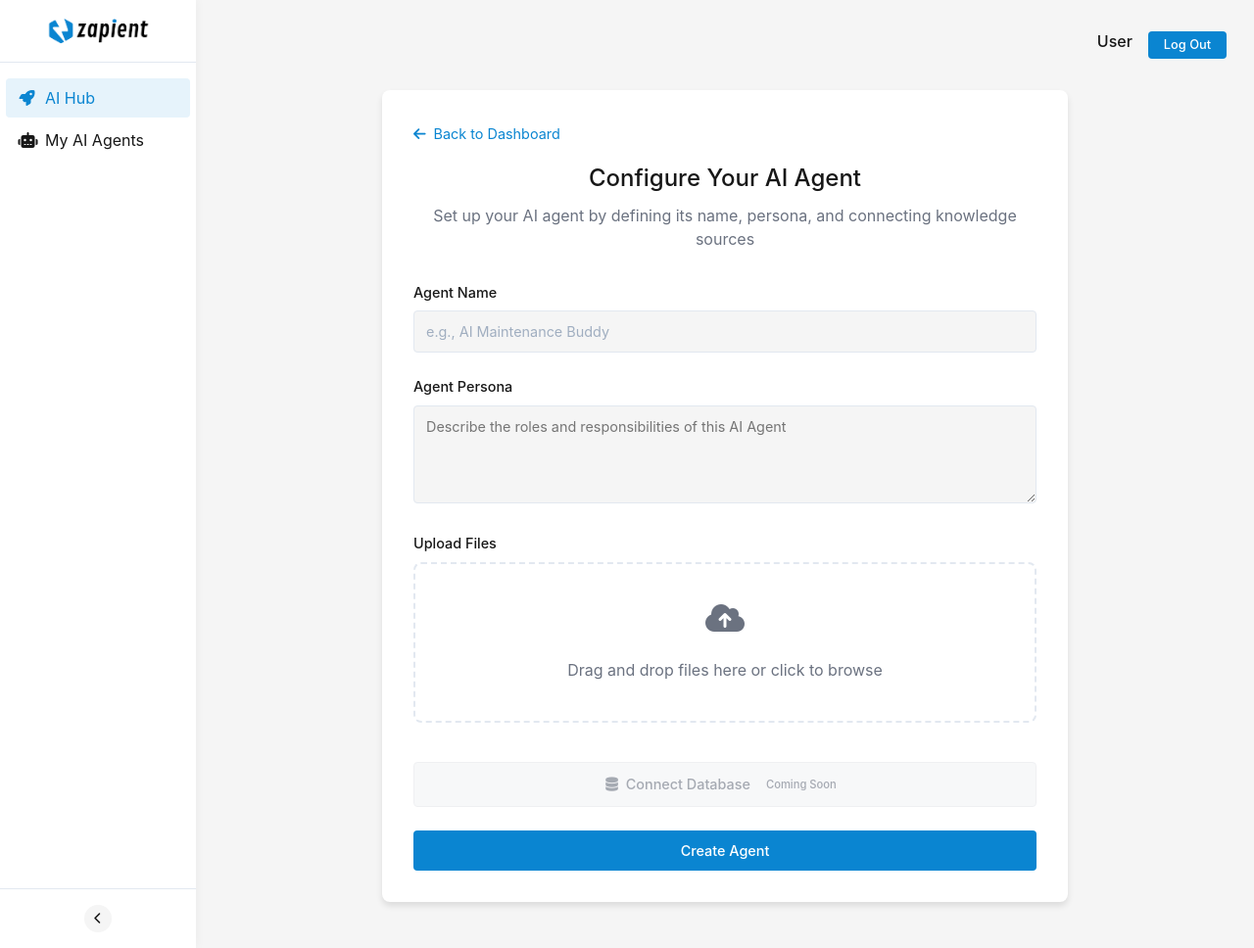
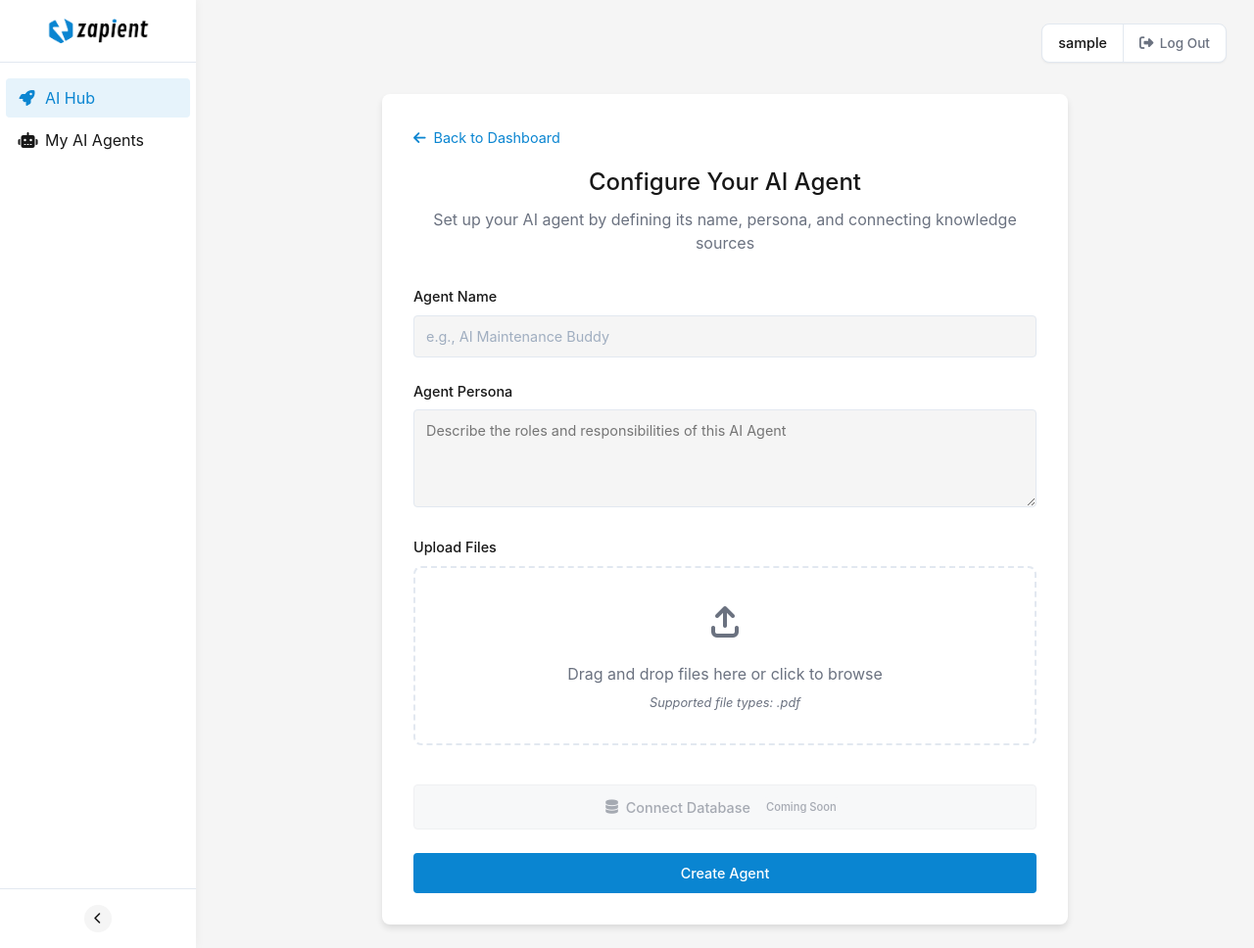
Before and after one commit to Anish-Reddy-K/zapient, a Flask app: page /config in a window 1280 px wide. Shown: the whole page at 98% size. Run offline with Flask 3, Linux system fonts and the light colour scheme; the visitor is signed in with stand-in values (Sample User, id 1); data that the repository does not hold is empty.

Commit message:
checkpoint 3

```diff
--- a/app.py
+++ b/app.py
@@ -247,10 +247,24 @@ def upload_files(agent_name):
     if not os.path.exists(uploads_dir):
         os.makedirs(uploads_dir)
 
+    # Define allowed file extensions
+    ALLOWED_EXTENSIONS = {'pdf'}
+
+    # Function to check if file extension is allowed
+    def allowed_file(filename):
+        return '.' in filename and filename.rsplit('.', 1)[1].lower() in ALLOWED_EXTENSIONS
+
     uploaded_files = []
+    rejected_files = []
 
     for file in request.files.getlist('files'):
         filename = secure_filename(file.filename)
+
+        # Check if file extension is allowed
+        if not allowed_file(filename):
+            rejected_files.append(filename)
+            continue
+
         file_path = os.path.join(uploads_dir, filename)
         file.save(file_path)
 
@@ -261,7 +275,16 @@ def upload_files(agent_name):
             "lastModified": os.path.getmtime(file_path)
         })
 
-    return jsonify({"message": "Files uploaded successfully", "files": uploaded_files})
+    response = {
+        "message": "Files uploaded successfully",
+        "files": uploaded_files
+    }
+
+    if rejected_files:
+        response["rejected_files"] = rejected_files
+        response["rejection_reason"] = "Only PDF files are supported"
+
+    return jsonify(response)
 
 @app.route('/api/agents/<agent_name>/files/<filename>', methods=['DELETE'])
 def delete_file(agent_name, filename):
@@ -288,5 +311,16 @@ def get_file(agent_name, filename):
 
     return send_from_directory(uploads_dir, secure_filename(filename))
 
+@app.route('/api/current-user', methods=['GET'])
+def get_current_user():
+    if 'username' not in session:
+        return jsonify({"error": "Not authenticated"}), 401
+
+    username = session['username']
+
+    return jsonify({
+        "username": username
+    })
+
 if __name__ == '__main__':
     app.run(debug=True)
--- a/data/admin/AGENTS/AI Maintenance Buddy/config.json
+++ b/data/admin/AGENTS/AI Maintenance Buddy/config.json
@@ -1 +1 @@
-{"name": "AI Maintenance Buddy", "persona": "This AI Agent is designed to diagnose issues, recommend troubleshooting actions, and automate maintenance logging. It specializes in equipment diagnostics and repair procedures.", "createdAt": "2025-03-03T16:37:46.322828", "updatedAt": "2025-03-03T16:37:46.322842", "createdBy": "admin"}
+{"name": "AI Maintenance Buddy", "persona": "This AI Agent is designed to diagnose issues, recommend troubleshooting actions, and automate maintenance logging. It specializes in equipment diagnostics and repair procedures.", "createdAt": "2025-03-03T16:37:46.322828", "updatedAt": "2025-03-03T17:08:25.566035", "createdBy": "admin"}
--- /dev/null
+++ b/data/admin/AGENTS/AI Reliability Engineer/config.json
@@ -0,0 +1 @@
+{"name": "AI Reliability Engineer", "persona": "This AI Agent specializes in predicting equipment failures, recommending reliability improvements, and managing predictive maintenance workflows. It analyzes failure patterns to improve asset reliability.", "createdAt": "2025-03-03T16:53:59.626021", "updatedAt": "2025-03-03T16:53:59.626036", "createdBy": "admin"}
--- a/static/css/dashboard.css
+++ b/static/css/dashboard.css
@@ -170,16 +170,6 @@
     align-items: center;
 }
 
-.username {
-    margin-right: 1rem;
-    font-weight: var(--font-weight-medium);
-}
-
-.logout-btn {
-    width: auto;
-    padding: 0.4rem 1rem;
-    font-size: 0.8rem;
-}
 
 /* Central Content */
 .central-content {
@@ -380,6 +370,53 @@
     font-weight: normal;
 }
 
+/* Add this to dashboard.css to enhance the user menu styling */
+
+.user-menu {
+    display: flex;
+    align-items: center;
+    background-color: var(--color-neutral);
+    border-radius: var(--border-radius-md);
+    box-shadow: var(--shadow-sm);
+    border: 1px solid var(--color-supporting);
+    height: 40px;
+}
+
+.username {
+    font-weight: var(--font-weight-medium);
+    color: var(--color-primary);
+    font-size: 0.9rem;
+    padding: 0 1rem;
+    border-right: 1px solid var(--color-supporting);
+    height: 100%;
+    display: flex;
+    align-items: center;
+}
+
+.logout-btn {
+    display: flex;
+    align-items: center;
+    justify-content: center;
+    background-color: transparent;
+    color: #6b7280;
+    border: none;
+    padding: 0 1rem;
+    font-size: 0.85rem;
+    transition: color var(--transition-fast);
+    height: 100%;
+    margin: 0;
+}
+
+.logout-btn:hover {
+    color: var(--color-error);
+    background-color: transparent;
+}
+
+.logout-icon {
+    margin-right: 0.4rem;
+    font-size: 0.9rem;
+}
+
 /* Responsive adjustments for templates */
 @media (max-width: 768px) {
     .templates-grid {
--- a/static/js/components.js
+++ b/static/js/components.js
@@ -99,11 +99,16 @@
         fetch('/api/current-user')
             .then(response => response.json())
             .then(data => {
+                const username = data.username || 'User';
+
                 headerContainer.innerHTML = `
                     <div class="content-header">
                         <div class="user-menu">
-                            <span class="username" id="currentUsername">${data.username || 'User'}</span>
-                            <button class="logout-btn" onclick="app.logout()">Log Out</button>
+                            <span class="username" id="currentUsername">${username}</span>
+                            <button class="logout-btn" onclick="app.logout()">
+                                <i class="fas fa-sign-out-alt logout-icon"></i>
+                                Log Out
+                            </button>
                         </div>
                     </div>
                 `;
@@ -114,7 +119,10 @@
                     <div class="content-header">
                         <div class="user-menu">
                             <span class="username" id="currentUsername">User</span>
-                            <button class="logout-btn" onclick="app.logout()">Log Out</button>
+                            <button class="logout-btn" onclick="app.logout()">
+                                <i class="fas fa-sign-out-alt logout-icon"></i>
+                                Log Out
+                            </button>
                         </div>
                     </div>
                 `;
--- a/static/js/config.js
+++ b/static/js/config.js
@@ -16,6 +16,12 @@
 
     // Files array to store uploaded files
     let uploadedFiles = [];
+
+    // Allowed file types
+    const allowedFileTypes = [
+        'application/pdf',
+        '.pdf'
+    ];
 
     /**
      * Initialize the configuration page
@@ -46,9 +52,33 @@
     }
 
     /**
+     * Check if file type is allowed
+     * @param {File} file - The file to check
+     * @returns {boolean} - Whether the file type is allowed
+     */
+    function isFileTypeAllowed(file) {
+        // Check if mime type is in allowed list
+        if (allowedFileTypes.includes(file.type)) {
+            return true;
+        }
+
+        // If mime type check fails, check file extension
+        const fileName = file.name.toLowerCase();
+        return allowedFileTypes.some(type => {
+            if (type.startsWith('.')) {
+                return fileName.endsWith(type);
+            }
+            return false;
+        });
+    }
+
+    /**
      * Set up the file upload functionality
      */
     function setupFileUpload() {
+        // Set the accept attribute on file input
+        fileInput.setAttribute('accept', '.pdf,application/pdf');
+
         // Click on dropzone to trigger file input
         fileDropzone.addEventListener('click', function() {
             fileInput.click();
@@ -89,8 +119,15 @@
      */
     function handleFiles(files) {
         const filesArray = Array.from(files);
+        let rejectedFiles = [];
 
         filesArray.forEach(file => {
+            // First check if file type is allowed
+            if (!isFileTypeAllowed(file)) {
+                rejectedFiles.push(file.name);
+                return;
+            }
+
             // Check if file is already in the list
             const isDuplicate = uploadedFiles.some(f => f.name === file.name && f.size === file.size);
 
@@ -99,6 +136,11 @@
                 addFileToUI(file);
             }
         });
+
+        // Show alert if any files were rejected
+        if (rejectedFiles.length > 0) {
+            alert(`The following files were not added because they are not supported: ${rejectedFiles.join(', ')}\nOnly PDF files are supported.`);
+        }
     }
 
     /**
@@ -111,16 +153,8 @@
 
         // Determine icon based on file type
         let iconClass = 'fa-file';
-        if (file.type && file.type.includes('image')) {
-            iconClass = 'fa-file-image';
-        } else if (file.type && file.type.includes('pdf')) {
+        if (file.type && file.type.includes('pdf') || (file.name && file.name.endsWith('.pdf'))) {
             iconClass = 'fa-file-pdf';
-        } else if (file.type && file.type.includes('word') || (file.name && (file.name.endsWith('.doc') || file.name.endsWith('.docx')))) {
-            iconClass = 'fa-file-word';
-        } else if (file.type && file.type.includes('excel') || (file.name && (file.name.endsWith('.xls') || file.name.endsWith('.xlsx')))) {
-            iconClass = 'fa-file-excel';
-        } else if (file.type && file.type.includes('text')) {
-            iconClass = 'fa-file-alt';
         }
 
         fileItem.innerHTML = `
@@ -197,8 +231,7 @@
                 return response;
             })
             .then(() => {
-                // Show success message and redirect
-                alert(`AI Agent "${agentName}" created successfully!`);
+                // Redirect without showing success message
                 window.location.href = '/my-agents';
             })
             .catch(error => {
--- a/templates/config.html
+++ b/templates/config.html
@@ -71,6 +71,12 @@
             outline: none;
             border-color: var(--color-accent);
             box-shadow: 0 0 0 2px rgba(10, 133, 209, 0.2);
+        }
+
+        .dropzone-subtext {
+            color: #6b7280;
+            font-size: 0.8rem;
+            font-style: italic;
         }
 
         .form-textarea {
@@ -239,9 +245,10 @@
                         <div id="fileDropzone" class="dropzone">
                             <input type="file" id="fileInput" multiple style="display: none;">
                             <div class="dropzone-icon">
-                                <i class="fas fa-cloud-upload-alt"></i>
+                                <i class="fa-solid fa-arrow-up-from-bracket"></i>
                             </div>
                             <p class="dropzone-text">Drag and drop files here or click to browse</p>
+                            <p class="dropzone-subtext">Supported file types: .pdf</p>
                         </div>
 
                         <div id="fileList" class="file-list"></div>
```
Also changed, not shown: data/test/AGENTS/AI Safety Guardian/config.json (added, +1 -0 lines), static/js/manage.js (+44 -12 lines), static/js/my-agents.js (+8 -1 lines), templates/manage.html (+8 -1 lines), 1 other file.
